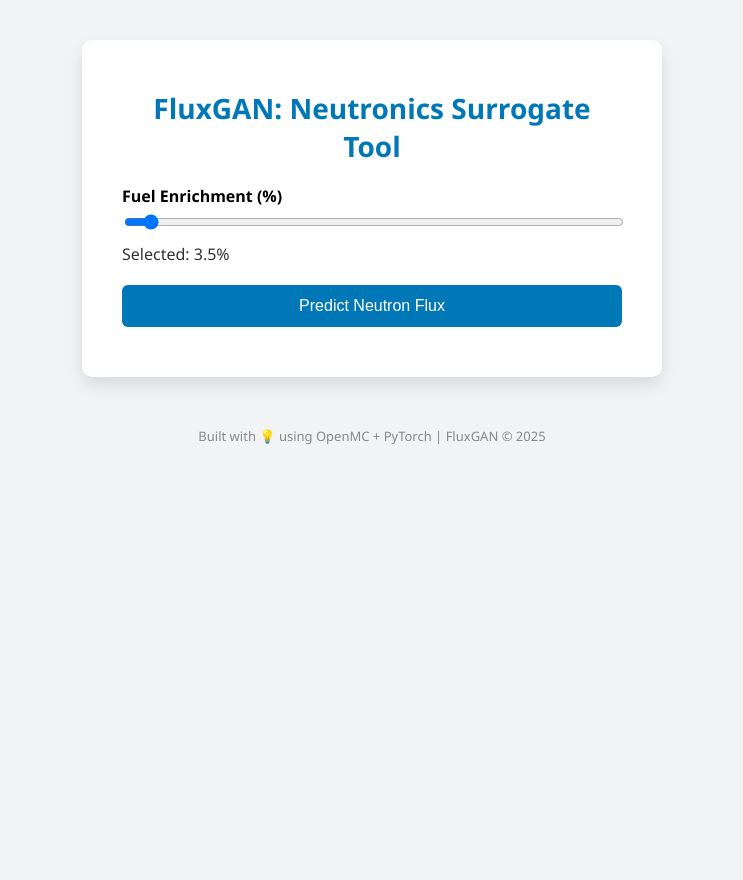
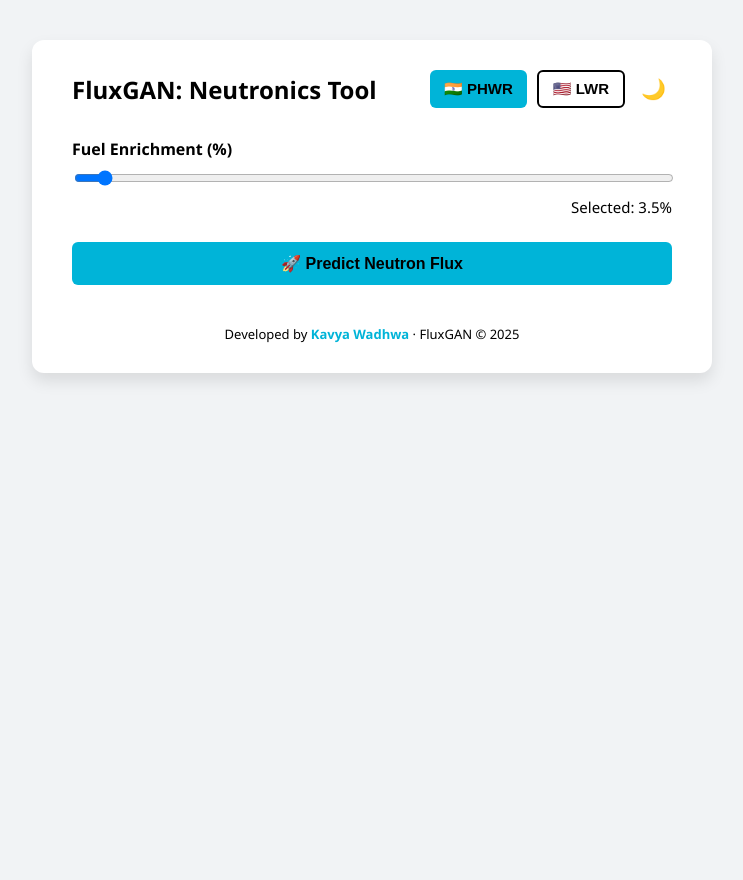
Before and after one commit to kavyawadhwa134/fluxgan-sim, a Flask app: page / in a window 1280 px wide. Shown: the whole page, without its empty margins (268-1011 px from the left). After the commit the page ends 381 px from the top, so only its background shows below. Run offline with Flask 3, Linux system fonts and the light colour scheme.

Commit message:
Final local changes before sync

```diff
--- a/app.py
+++ b/app.py
@@ -1,30 +1,36 @@
+# app.py
 from flask import Flask, render_template, request, jsonify
-from fluxgan_flux_only import load_generator_model, predict_flux
-import torch
+from fluxgan_core import load_checkpoint, predict_flux
+import os
 
 app = Flask(__name__)
 
-# Load model on start
-device = torch.device("cuda" if torch.cuda.is_available() else "cpu")
-generator = load_generator_model("checkpoint_65000.tar", device)
-
 @app.route('/')
 def home():
-    return render_template("index.html")
+    return render_template('index.html')
 
 @app.route('/predict', methods=['POST'])
 def predict():
     try:
-        enrichment = float(request.form['enrichment'])
-        flux = predict_flux(enrichment, generator, device)
-        if flux is None:
-            return jsonify({'error': 'No matching flux values found.'})
+        enrichment = request.form['enrichment']
+        reactor = request.form['reactor']
+
+        checkpoint_path = f'./fluxgan_model/{reactor}/checkpoint_flux_only.tar'
+        if not os.path.exists(checkpoint_path):
+            return jsonify({'error': f'Checkpoint not found for {reactor.upper()}'}), 500
+
+        generator = load_checkpoint(checkpoint_path)
+        flux = predict_flux(generator, float(enrichment))
+
         return jsonify({
-            'enrichment': enrichment,
-            'flux': f"{flux:.4e} n/cm²-s"
+            'reactor': reactor.upper(),
+            'enrichment': float(enrichment),
+            'flux': float(flux)
         })
+
     except Exception as e:
-        return jsonify({'error': str(e)})
+        print(f"\u274c Error in /predict route: {e}")
+        return jsonify({'error': str(e)}), 500
 
-if __name__ == "__main__":
-    app.run(debug=True, host="0.0.0.0", port=5050)
+if __name__ == '__main__':
+    app.run(debug=True, port=5050)
--- a/templates/index.html
+++ b/templates/index.html
@@ -6,167 +6,245 @@
   <meta name="viewport" content="width=device-width, initial-scale=1.0" />
   <style>
     :root {
-      --accent: #0077b6;
-      --bg: #f1f3f5;
-      --card: #ffffff;
-      --shadow: rgba(0, 0, 0, 0.1);
+      --light-bg: #f1f3f5;
+      --light-card: white;
+      --light-text: #000;
+      --light-accent: #0077b6;
+      --light-box: #e7f5ff;
+
+      --dark-bg: #0d1b2a;
+      --dark-card: #1b263b;
+      --dark-text: #e0e1dd;
+      --dark-accent: #00b4d8;
+      --dark-box: #1a2b3d;
+    }
+
+    body[data-theme="light"] {
+      background-color: var(--light-bg);
+      color: var(--light-text);
+    }
+
+    body[data-theme="dark"] {
+      background-color: var(--dark-bg);
+      color: var(--dark-text);
     }
 
     body {
       margin: 0;
-      padding: 0;
       font-family: "Segoe UI", sans-serif;
-      background-color: var(--bg);
-    }
-
-    .wrapper {
+      padding: 40px 20px;
       display: flex;
-      flex-direction: column;
-      align-items: center;
-      padding: 40px 20px;
-      min-height: 100vh;
+      justify-content: center;
+      transition: background 0.3s, color 0.3s;
     }
 
     .card {
-      background-color: var(--card);
-      border-radius: 10px;
+      border-radius: 12px;
       padding: 30px 40px;
-      box-shadow: 0 8px 16px var(--shadow);
-      max-width: 500px;
+      max-width: 600px;
       width: 100%;
+      box-shadow: 0 8px 16px rgba(0, 0, 0, 0.1);
+      position: relative;
+      transition: background 0.3s;
+    }
+
+    body[data-theme="light"] .card {
+      background: var(--light-card);
+    }
+
+    body[data-theme="dark"] .card {
+      background: var(--dark-card);
+    }
+
+    .title-bar {
+      display: flex;
+      justify-content: space-between;
+      align-items: center;
+      margin-bottom: 30px;
     }
 
     h1 {
-      margin-bottom: 20px;
-      font-size: 28px;
-      color: var(--accent);
-      text-align: center;
+      font-size: 24px;
+      margin: 0;
+    }
+
+    .reactor-toggle {
+      display: flex;
+      gap: 10px;
+    }
+
+    .reactor-btn {
+      padding: 8px 14px;
+      font-size: 15px;
+      border-radius: 6px;
+      border: none;
+      cursor: pointer;
+      font-weight: bold;
+      transition: 0.3s;
+    }
+
+    .reactor-btn.active {
+      background-color: #00b4d8;
+      color: #000;
+    }
+
+    .reactor-btn.inactive {
+      background-color: transparent;
+      color: inherit;
+      border: 2px solid currentColor;
     }
 
     label {
-      font-weight: 600;
       display: block;
-      margin-top: 15px;
-      margin-bottom: 5px;
+      margin-top: 20px;
+      font-weight: bold;
     }
 
     input[type="range"] {
       width: 100%;
+      margin-top: 10px;
     }
 
     .range-value {
-      margin-top: 8px;
-      font-size: 16px;
-      color: #333;
+      font-size: 15px;
+      margin-top: 6px;
+      text-align: right;
     }
 
-    button {
-      margin-top: 20px;
+    button.submit-btn {
+      width: 100%;
+      margin-top: 25px;
       padding: 12px;
-      width: 100%;
-      background-color: var(--accent);
-      color: white;
+      background: #00b4d8;
       border: none;
+      color: #000;
       border-radius: 6px;
       font-size: 16px;
+      font-weight: bold;
       cursor: pointer;
-      transition: background 0.2s ease;
-    }
-
-    button:hover {
-      background-color: #005f86;
+      transition: background 0.2s;
     }
 
     .output-box {
-      margin-top: 30px;
-      background: #e7f5ff;
-      padding: 15px 20px;
-      border-left: 5px solid var(--accent);
+      margin-top: 25px;
+      padding: 15px;
+      border-left: 5px solid #00b4d8;
       border-radius: 8px;
-      font-size: 16px;
+      background: rgba(0, 180, 216, 0.05);
+      font-size: 15px;
     }
 
     .error {
       color: red;
-      margin-top: 20px;
+      margin-top: 15px;
     }
 
     footer {
-      margin-top: 50px;
+      margin-top: 40px;
+      text-align: center;
       font-size: 13px;
-      color: #888;
+    }
+
+    footer a {
+      color: #00b4d8;
+      text-decoration: none;
+      font-weight: bold;
+    }
+
+    footer a:hover {
+      text-decoration: underline;
     }
   </style>
 </head>
-<body>
-  <div class="wrapper">
+<body data-theme="light">
   <div class="card">
-      <h1>FluxGAN: Neutronics Surrogate Tool</h1>
+    <div class="title-bar">
+      <h1>FluxGAN: Neutronics Tool</h1>
+      <div style="display: flex; align-items: center; gap: 10px;">
+        <div class="reactor-toggle">
+          <button class="reactor-btn active" data-reactor="phwr">🇮🇳 PHWR</button>
+          <button class="reactor-btn inactive" data-reactor="lwr">🇺🇸 LWR</button>
+        </div>
+        <button id="themeToggle" title="Toggle Theme" style="font-size: 20px; border: none; background: none; cursor: pointer;">
+          🌙
+        </button>
+      </div>
+    </div>
+
     <form id="predictForm">
       <label for="enrichment">Fuel Enrichment (%)</label>
-        <input
-          type="range"
-          id="enrichment"
-          name="enrichment"
-          min="0"
-          max="90"
-          step="0.1"
-          value="3.5"
-          oninput="updateSlider(this.value)"
-        />
+      <input type="range" id="enrichment" name="enrichment" min="0" max="90" step="0.1" value="3.5" oninput="updateSlider(this.value)" />
       <div class="range-value">Selected: <span id="rangeValue">3.5</span>%</div>
 
-        <button type="submit">Predict Neutron Flux</button>
+      <button type="submit" class="submit-btn">🚀 Predict Neutron Flux</button>
     </form>
 
     <div id="output" class="output-box" style="display: none;"></div>
     <div id="error" class="error"></div>
-    </div>
 
     <footer>
-      Built with 💡 using OpenMC + PyTorch | FluxGAN © 2025
+      Developed by <a href="https://www.linkedin.com/in/kavyawadhwa" target="_blank">Kavya Wadhwa</a> · FluxGAN &copy; 2025
     </footer>
   </div>
 
   <script>
+    let reactor = "phwr";
+
+    document.querySelectorAll(".reactor-btn").forEach(btn => {
+      btn.addEventListener("click", () => {
+        document.querySelectorAll(".reactor-btn").forEach(b => b.classList.remove("active"));
+        document.querySelectorAll(".reactor-btn").forEach(b => b.classList.add("inactive"));
+        btn.classList.remove("inactive");
+        btn.classList.add("active");
+        reactor = btn.getAttribute("data-reactor");
+      });
+    });
+
     function updateSlider(value) {
       document.getElementById("rangeValue").innerText = value;
     }
 
-    const form = document.getElementById("predictForm");
+    document.getElementById("predictForm").addEventListener("submit", function (e) {
+      e.preventDefault();
+      const enrichment = document.getElementById("enrichment").value;
       const output = document.getElementById("output");
-    const errorBox = document.getElementById("error");
-
-    form.addEventListener("submit", function (e) {
-      e.preventDefault();
-
-      const enrichment = document.getElementById("enrichment").value;
+      const error = document.getElementById("error");
 
       fetch("/predict", {
         method: "POST",
-        headers: {
-          "Content-Type": "application/x-www-form-urlencoded",
-        },
-        body: `enrichment=${encodeURIComponent(enrichment)}`,
+        headers: { "Content-Type": "application/x-www-form-urlencoded" },
+        body: `enrichment=${encodeURIComponent(enrichment)}&reactor=${reactor}`
       })
         .then((res) => res.json())
         .then((data) => {
           if (data.error) {
             output.style.display = "none";
-            errorBox.innerText = data.error;
+            error.innerText = data.error;
           } else {
             output.innerHTML = `
-              <strong>Input Enrichment:</strong> ${data.enrichment}%<br>
-              <strong>Predicted Neutron Flux:</strong> ${data.flux}
+              <strong>Reactor:</strong> ${data.reactor}<br>
+              <strong>Enrichment:</strong> ${data.enrichment}%<br>
+              <strong>Predicted Flux:</strong> ${data.flux} n/cm²/s
             `;
             output.style.display = "block";
-            errorBox.innerText = "";
+            error.innerText = "";
           }
         })
-        .catch((err) => {
-          errorBox.innerText = "Server error or invalid response.";
+        .catch(() => {
           output.style.display = "none";
+          error.innerText = "Server error or invalid response.";
         });
+    });
+
+    // Theme toggle
+    const themeBtn = document.getElementById("themeToggle");
+    const body = document.body;
+
+    themeBtn.addEventListener("click", () => {
+      const currentTheme = body.getAttribute("data-theme");
+      const newTheme = currentTheme === "light" ? "dark" : "light";
+      body.setAttribute("data-theme", newTheme);
+      themeBtn.innerText = newTheme === "dark" ? "☀️" : "🌙";
     });
   </script>
 </body>
```
Also changed, not shown: fluxgan_core.py (added, +39 -0 lines), fluxgan_flux_only.py (deleted, +0 -51 lines), 6 other files. Lines whose indentation alone changed are shown as unchanged.
